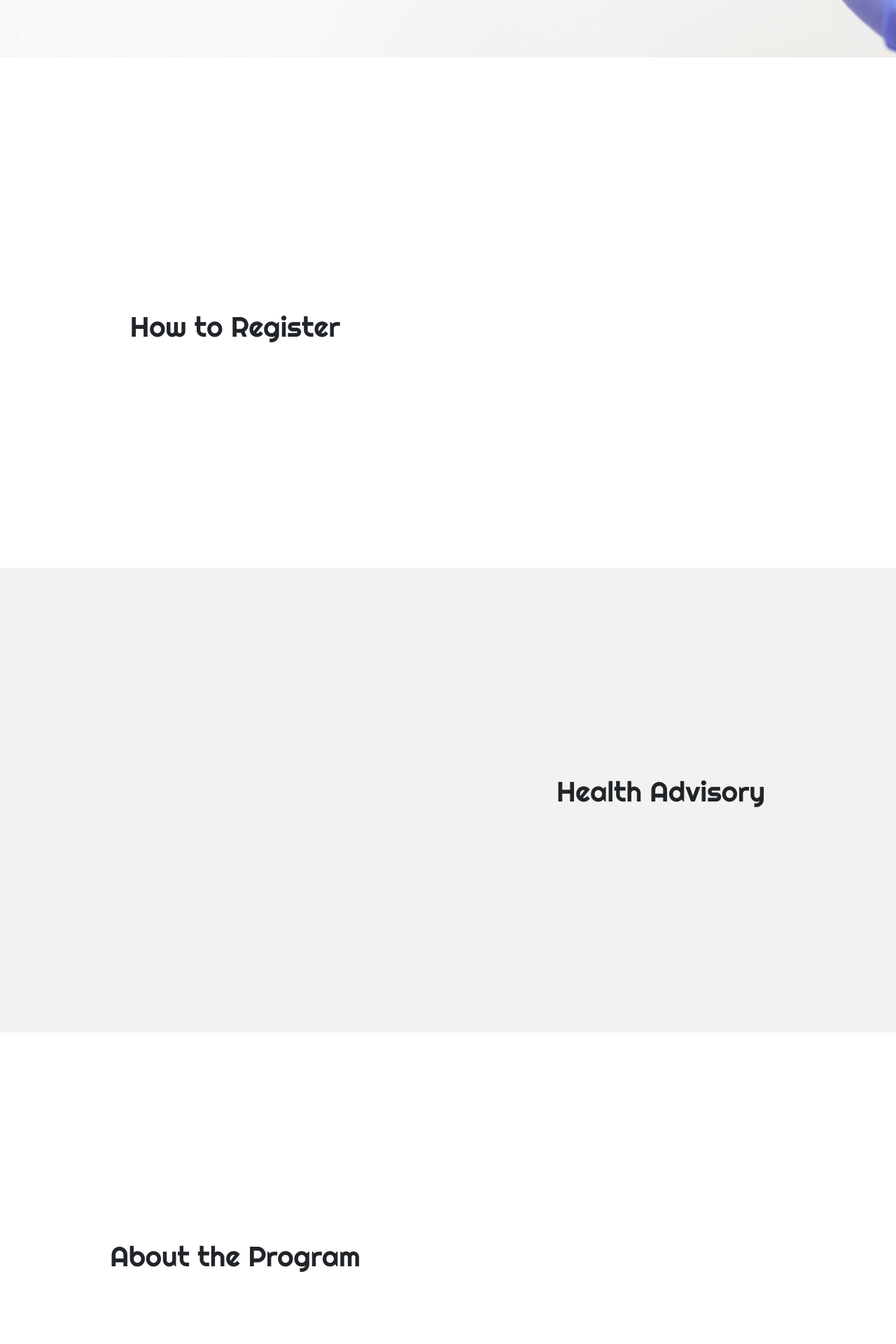
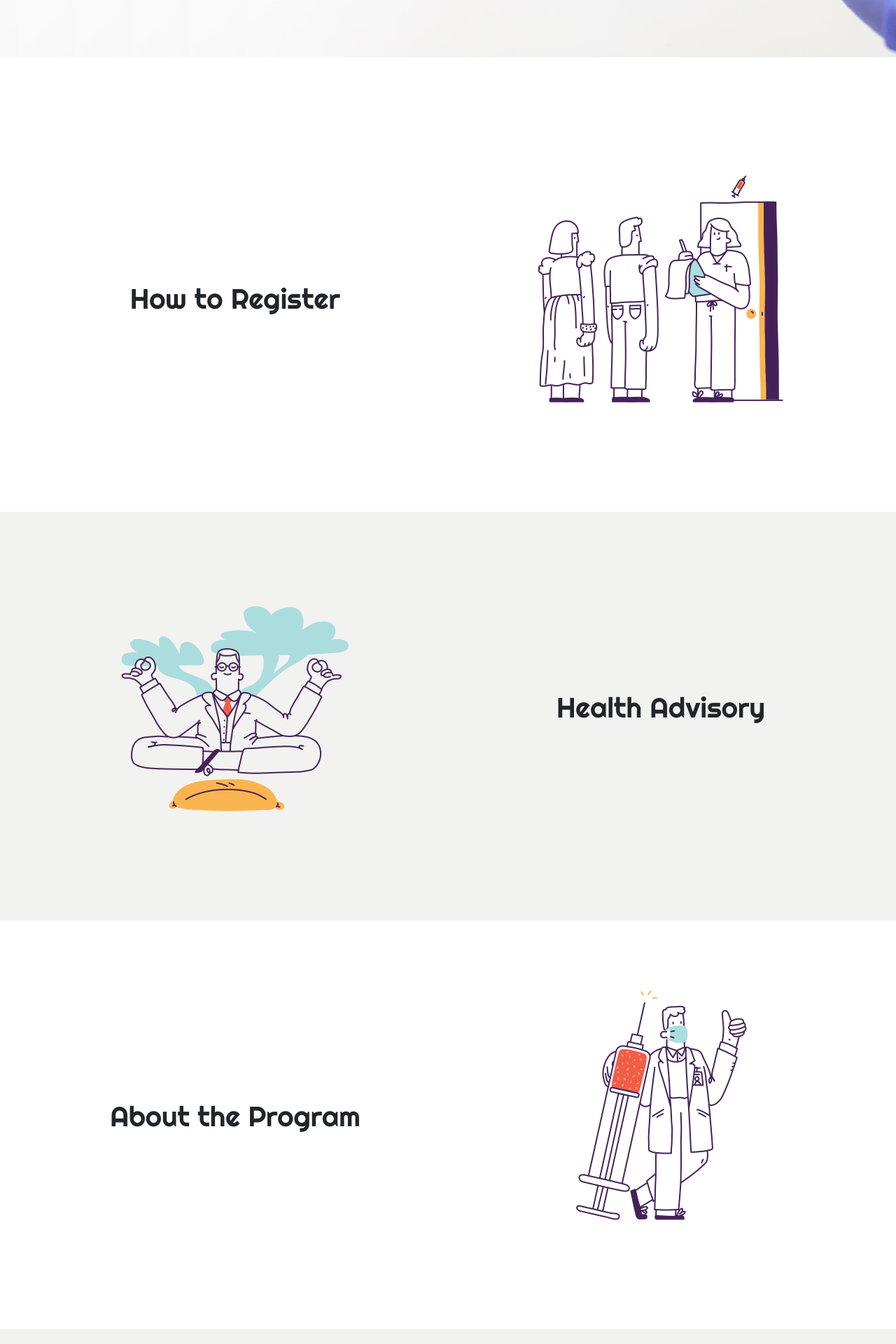
Before and after one commit to thoriqulhaq/Vaccinesia-IndoVaccinationRegistration, a PHP site: page / in a window 1280 px wide; the page is wider, and only the part inside the window is pictured. Shown: the part 900-2820 px from the top of that part at 70% size. Run offline with PHP 8.4, Linux system fonts and the light colour scheme; some libraries are stand-ins or nearby versions.

Commit message:
picture update

```diff
--- a/index.html
+++ b/index.html
@@ -72,7 +72,7 @@
                     <h1>How to Register</h1>
                 </div>
                 <div class="hero-picture">
-
+                    <img src="img/pict-1.png">
                 </div>
             </div>
         </div>
@@ -85,7 +85,7 @@
                     <h1>Health Advisory</h1>
                 </div>
                 <div class="hero-picture">
-
+                    <img src="img/pict-2.png">
                 </div>
             </div>
         </div>
@@ -98,7 +98,7 @@
                     <h1>About the Program</h1>
                 </div>
                 <div class="hero-picture">
-
+                    <img src="img/pict-3.png">
                 </div>
             </div>
         </div>
--- a/styles.css
+++ b/styles.css
@@ -70,7 +70,7 @@ a {
     background-color:#d0d3fc;
     border-radius: 10px;
 
-  }
+}
 
 /*[Website Content]*/
 
@@ -81,7 +81,6 @@ a {
     grid-template-areas:
         'hero-word hero-picture'
     ;
-    margin-top: 5em;
     margin-bottom: 2.5em;
 }
 
@@ -92,7 +91,6 @@ a {
     grid-template-areas:
         'hero-picture hero-word'
     ;
-    margin-top: 5em;
     margin-bottom: 2.5em;
 }
 
@@ -152,6 +150,7 @@ a {
     justify-content: center;
     align-items: center;
     width: 100%;
+    margin-top: 5em;
 }
 
 .hero-picture {
@@ -160,6 +159,10 @@ a {
     justify-content: center;
     align-items: center;
     width: 100%;
+}
+
+.hero-picture img {
+    width: 500px;
 }
 
 .hero-title {
```
Also changed, not shown: img/pict-1.png (added), img/pict-2.png (added), img/pict-3.png (added).
